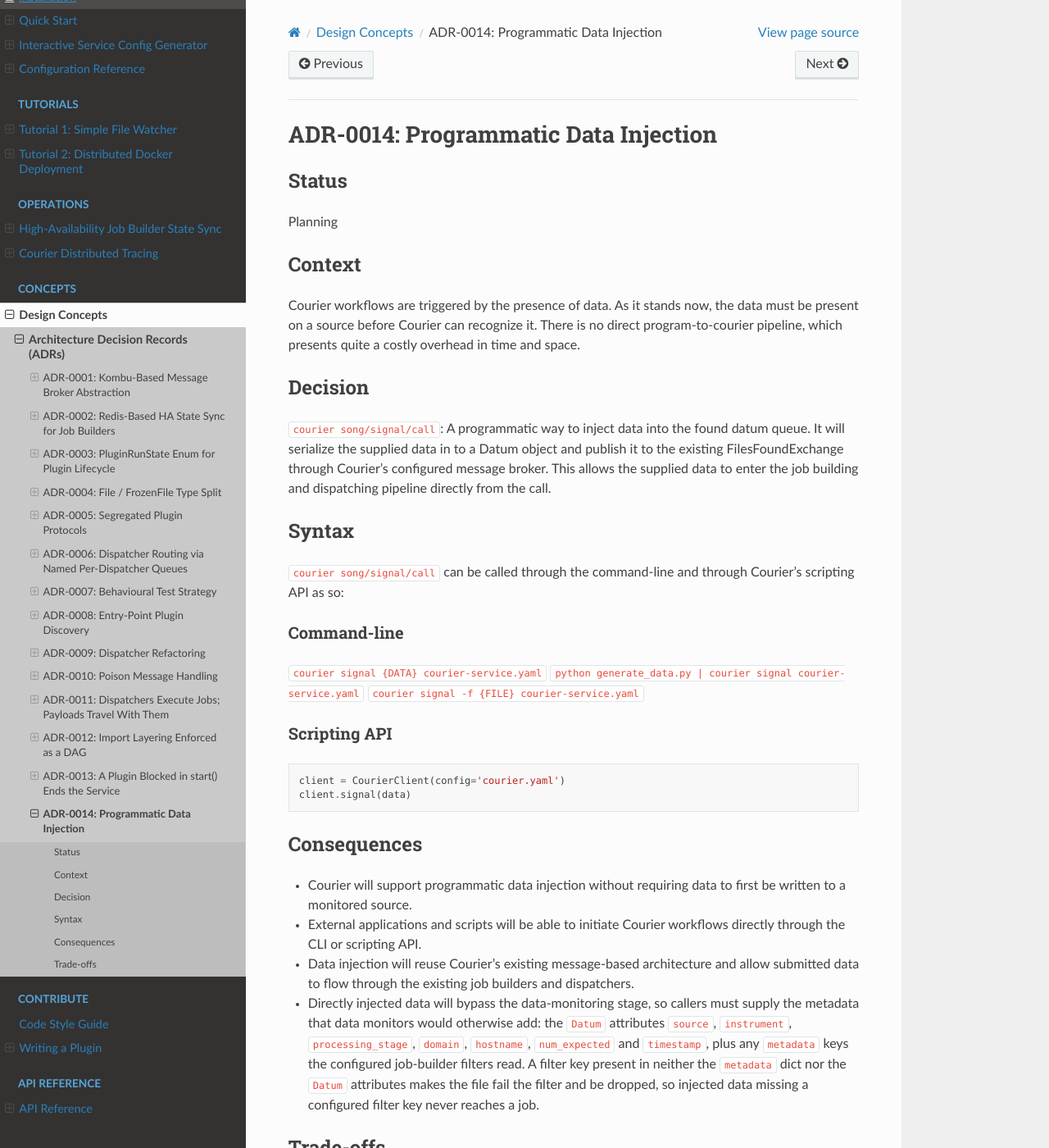
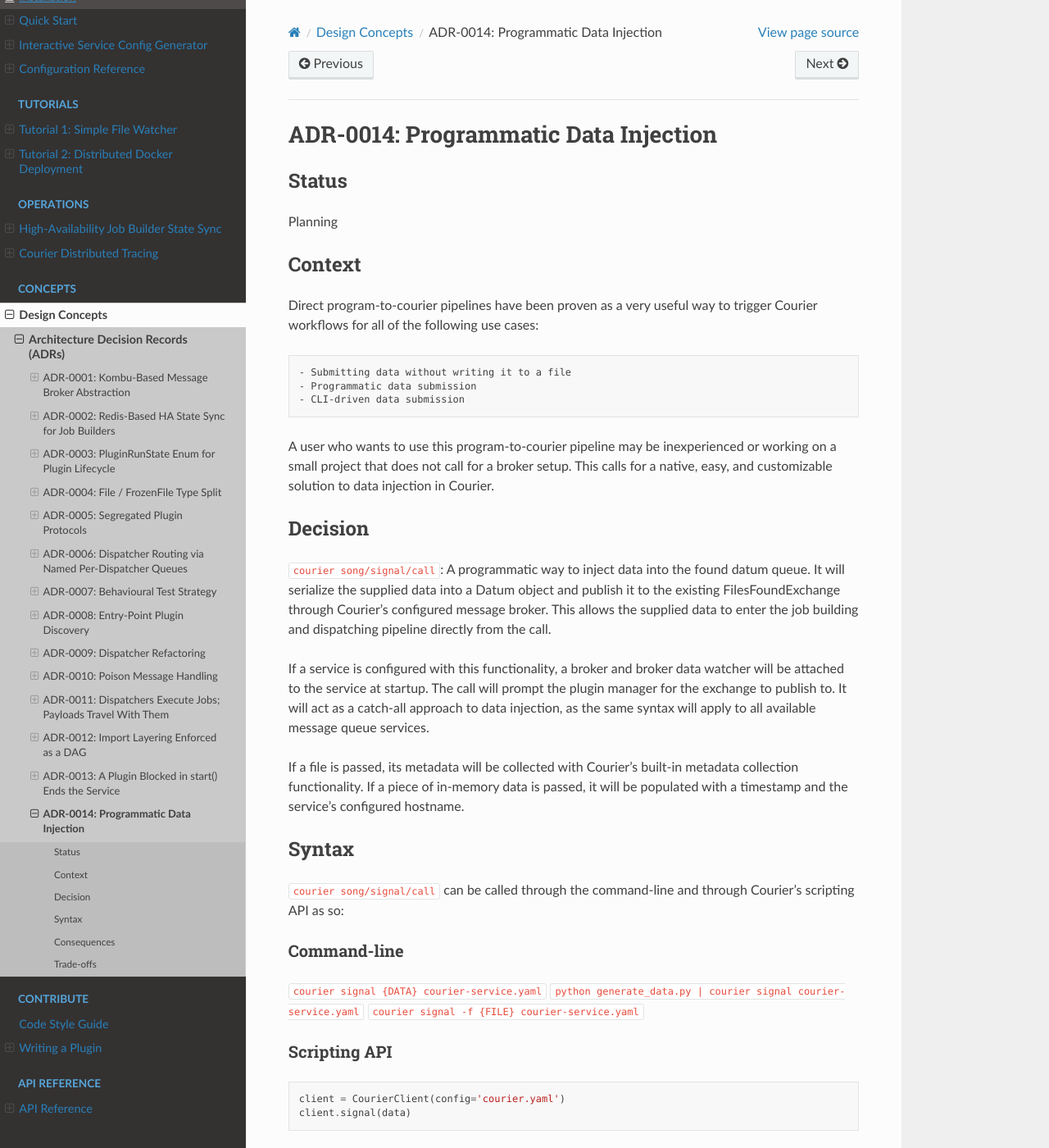
Before and after one commit to CIRA-GEOIPS/courier, a Sphinx documentation site: the page built from sphinx/concepts/adr/0014-programmatic-data-injection.md, in a window 1280 px wide and 1400 px high. Shown: the whole window at 82% size. Built offline with Sphinx 7.4.7 and the Read the Docs theme 3.1.0, drawn with Linux system fonts in a browser that asks for light colours.

Commit message:
gwyn's reviews

```diff
--- a/sphinx/concepts/adr/0014-programmatic-data-injection.md
+++ b/sphinx/concepts/adr/0014-programmatic-data-injection.md
@@ -6,18 +6,34 @@ Planning
 
 ## Context
 
-Courier workflows are triggered by the presence of data. As it stands now, the
-data must be present on a source before Courier can recognize it. There is no
-direct program-to-courier pipeline, which presents quite a costly overhead in
-time and space.
+Direct program-to-courier pipelines have been proven as a very useful way to
+trigger Courier workflows for all of the following use cases:
+
+    - Submitting data without writing it to a file
+    - Programmatic data submission
+    - CLI-driven data submission
+
+A user who wants to use this program-to-courier pipeline may be inexperienced or
+working on a small project that does not call for a broker setup. This calls for
+a native, easy, and customizable solution to data injection in Courier.
 
 ## Decision
 
 `courier song/signal/call`: A programmatic way to inject data into the found
-datum queue. It will serialize the supplied data in to a Datum object and
-publish it to the existing FilesFoundExchange through Courier's configured
-message broker. This allows the supplied data to enter the job building and
-dispatching pipeline directly from the call.
+datum queue. It will serialize the supplied data into a Datum object and publish
+it to the existing FilesFoundExchange through Courier's configured message
+broker. This allows the supplied data to enter the job building and dispatching
+pipeline directly from the call.
+
+If a service is configured with this functionality, a broker and broker data
+watcher will be attached to the service at startup. The call will prompt the
+plugin manager for the exchange to publish to. It will act as a catch-all
+approach to data injection, as the same syntax will apply to all available
+message queue services.
+
+If a file is passed, its metadata will be collected with Courier's built-in
+metadata collection functionality. If a piece of in-memory data is passed, it
+will be populated with a timestamp and the service's configured hostname.
 
 ## Syntax
 
```
